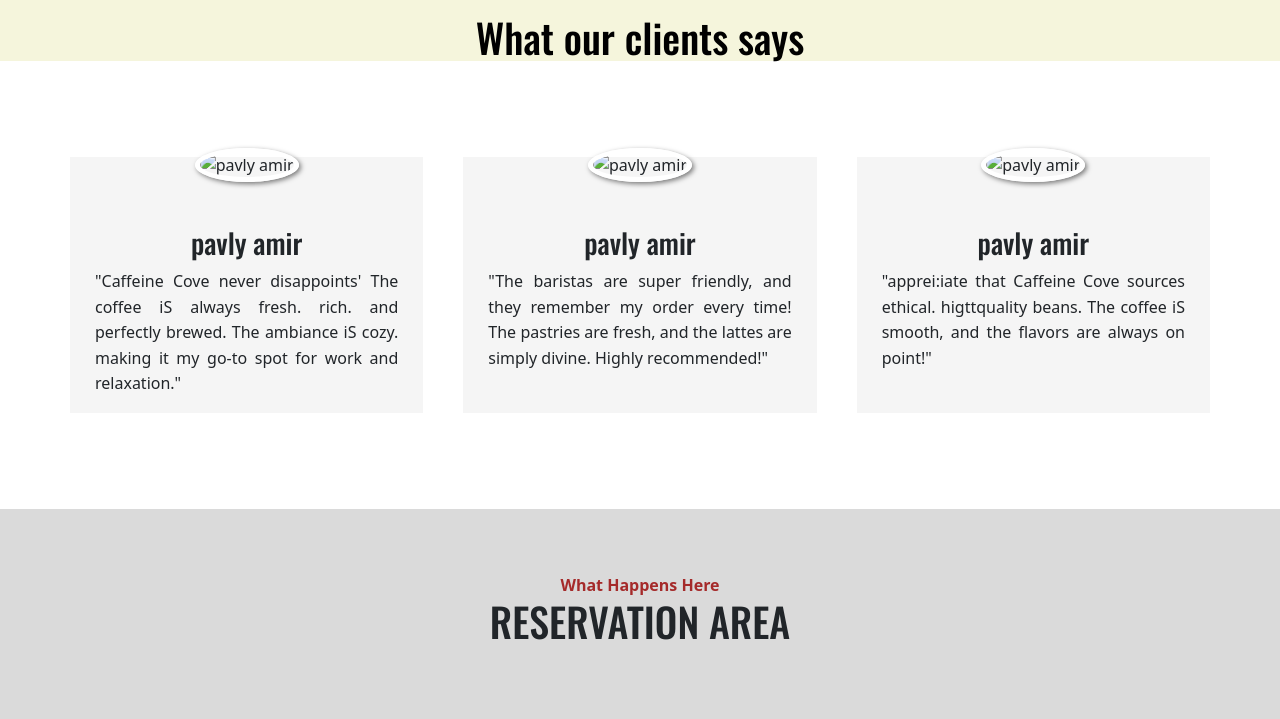
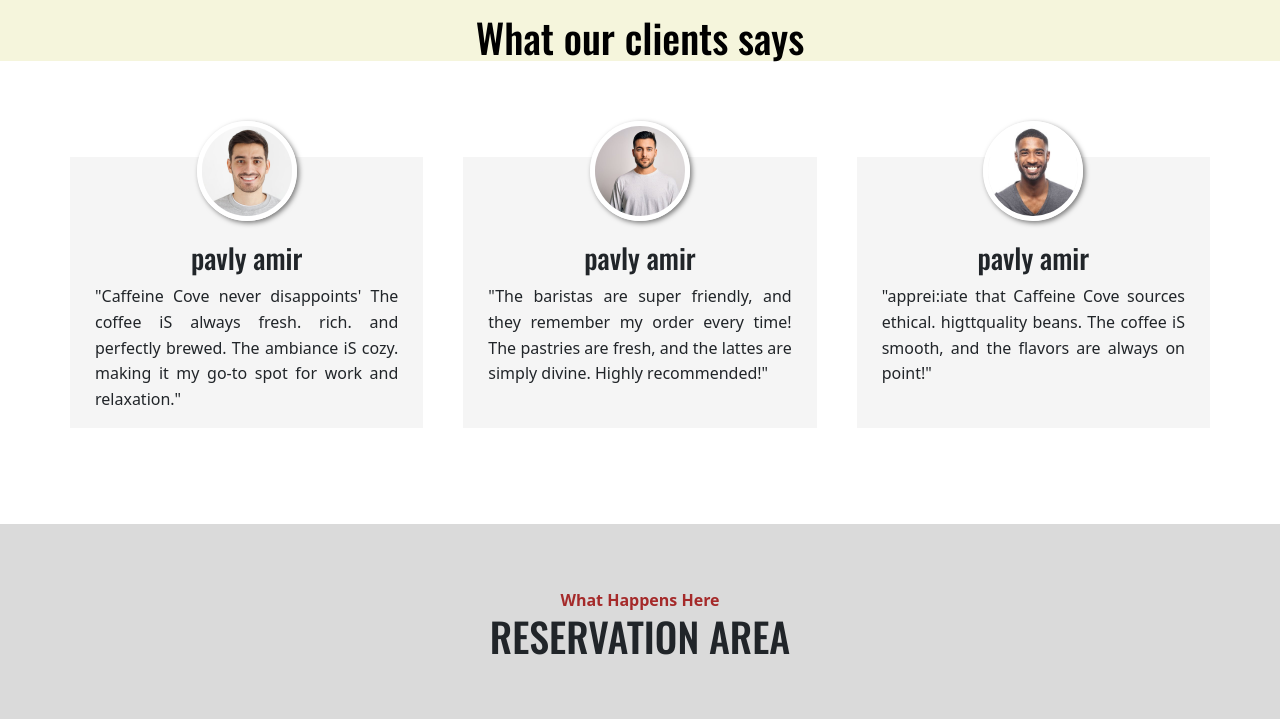
Before and after one commit to sheamusssmmmbbb323/Coffee-Shop, a plain HTML site: page index.html in a window 1280 px wide. Shown: the part 2780-3499 px from the top of the page. Drawn offline with nearby package versions, Linux system fonts and the light colour scheme; the site is published under a folder, as on GitHub Pages, so addresses that start at the root find nothing.

Commit message:
Update index.html

```diff
--- a/index.html
+++ b/index.html
@@ -304,7 +304,7 @@
       <div class="container">
         <div class="row">
           <div class="items">
-            <img src="/assests/person1.jpg" alt="pavly amir " />
+            <img src="./assests/person1.jpg" alt="pavly amir " />
             <h3>pavly amir</h3>
             <p>
               "Caffeine Cove never disappoints' The coffee iS always fresh.
@@ -313,7 +313,7 @@
             </p>
           </div>
           <div class="items">
-            <img src="/assests/person2.jpg" alt="pavly amir " />
+            <img src="./assests/person2.jpg" alt="pavly amir " />
             <h3>pavly amir</h3>
             <p>
               "The baristas are super friendly, and they remember my order every
@@ -322,7 +322,7 @@
             </p>
           </div>
           <div class="items">
-            <img src="/assests/person3.jpg" alt="pavly amir " />
+            <img src="./assests/person3.jpg" alt="pavly amir " />
             <h3>pavly amir</h3>
             <p>
               "apprei:iate that Caffeine Cove sources ethical. higttquality
```
